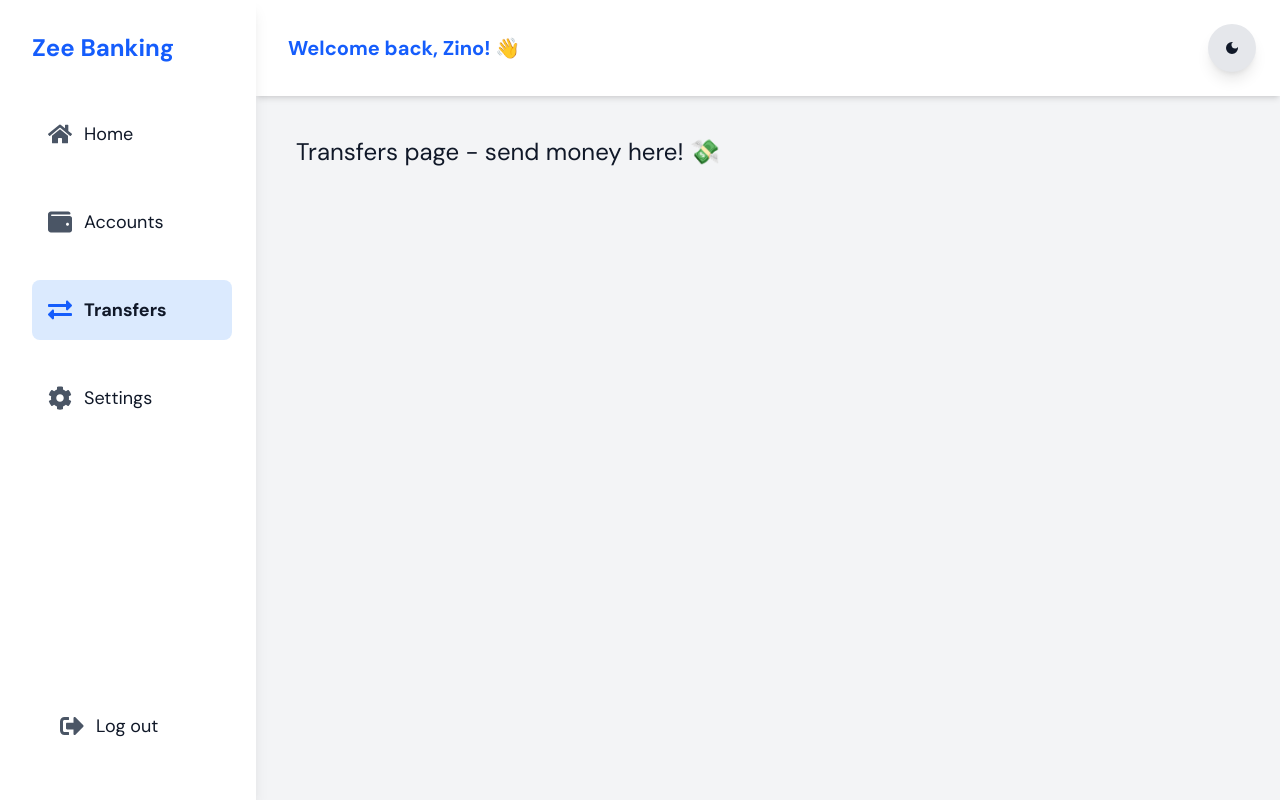
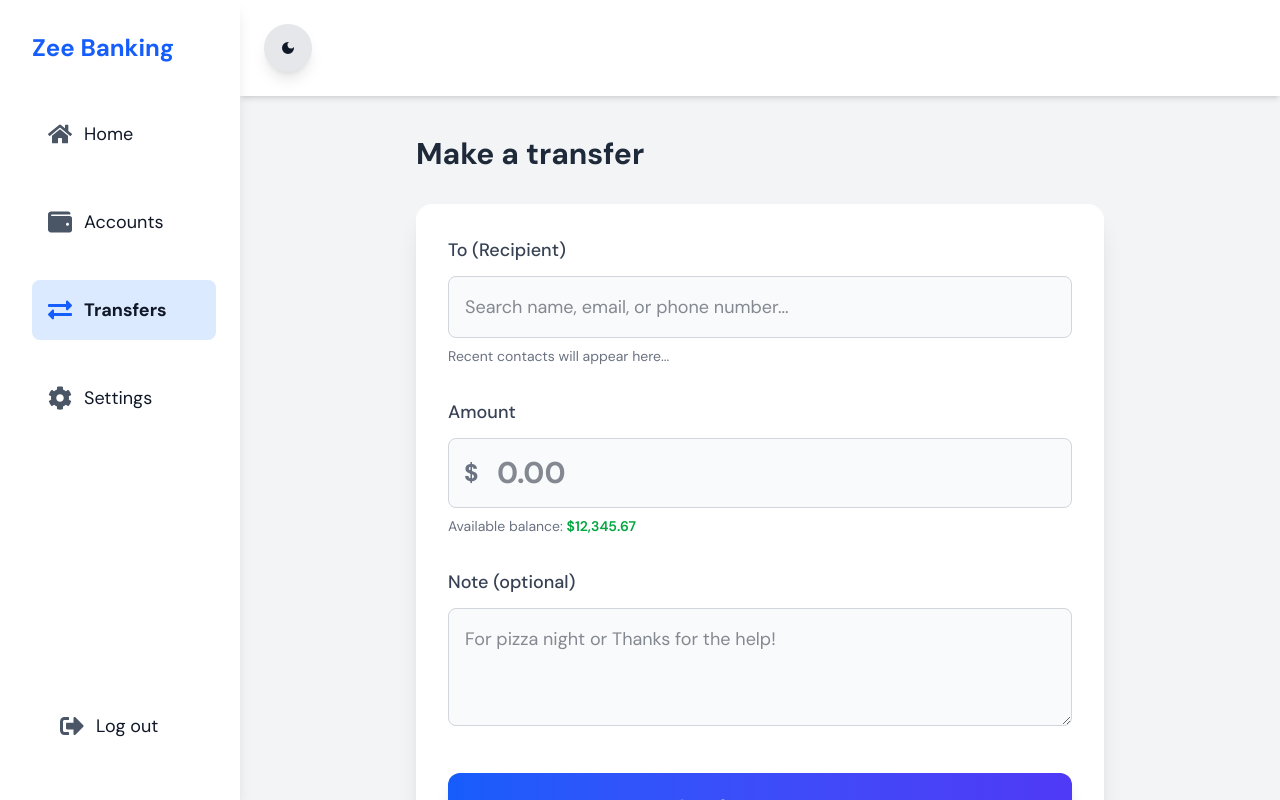
Before and after one commit to zinoefezino/dashboard, a React (Vite) app: page / in a window 1280 px wide. Both pictures are taken after a click on the button "Transfers". Shown: the top 800 px of the page. Built offline with nearby package versions, Linux system fonts and the light colour scheme.

Commit message:
added settingspage trANSFERSPAGE UPDated sidebar, header

```diff
--- a/src/App.jsx
+++ b/src/App.jsx
@@ -2,7 +2,10 @@ import Sidebar from "./components/Sidebar";
 import Header from "./components/Header";
 import DashboardHome from "./components/DashboardHome";
 import AccountsPage from "./components/AccountsPage";
+import TransfersPage from "./components/TransfersPage";
+
 import { useState, useEffect } from "react";
+import SettingsPage from "./components/SettingsPage";
 
 const App = () => {
   const [isDark, setIsDark] = useState(() => {
@@ -35,14 +38,8 @@ const App = () => {
         <main className="flex-1">
           {activePage === "home" && <DashboardHome />}
           {activePage === "accounts" && <AccountsPage />}
-          {activePage === "transfers" && (
-            <p className="p-10 text-2xl">
-              Transfers page - send money here! 💸
-            </p>
-          )}
-          {activePage === "settings" && (
-            <p className="p-10 text-2xl">Settings - make it your own!</p>
-          )}
+          {activePage === "transfers" && <TransfersPage />}
+          {activePage === "settings" && <SettingsPage />}
         </main>
       </div>
     </div>
--- a/src/components/DashboardHome.jsx
+++ b/src/components/DashboardHome.jsx
@@ -1,6 +1,9 @@
 const DashboardHome = () => {
   return (
     <div className="p-8">
+      <h2 className="text-xl font-bold mb-8 text-blue-600 dark:text-blue-400">
+        Welcome back, Zino!
+      </h2>
       <h3 className="text-2xl font-semibold mb-8">Your Overview</h3>
 
       <div className="grid grid-cols-1 md:grid-cols-2 lg:grid-cols-3 gap-8">
--- a/src/components/Header.jsx
+++ b/src/components/Header.jsx
@@ -10,9 +10,7 @@ const Header = ({ isDark, setIsDark, isSidebarOpen, setIsSidebarOpen }) => {
       >
         <FaBars />
       </button>
-      <h2 className="text-xl font-bold p-2 text-center md:text-left text-blue-600 dark:text-blue-400 cursor-pointer">
-        Welcome back, Zino! 👋
-      </h2>
+
       <button
         onClick={() => setIsDark(!isDark)}
         className="p-4 bg-gray-200 dark:bg-gray-700 rounded-full cursor-pointer shadow-lg hover:scale-110 transition"
--- /dev/null
+++ b/src/components/SettingsPage.jsx
@@ -0,0 +1,133 @@
+const SettingsPage = () => {
+  return (
+    <div className="p-6 sm:p-8 lg:p-10 max-w-4xl mx-auto">
+      {/* Big title so you know you're in the control room */}
+      <h3 className="text-3xl font-bold mb-10 text-gray-800 dark:text-gray-100">
+        Settings
+      </h3>
+
+      {/* Section 1: Profile (your info) */}
+      <div className="mb-12">
+        <h4 className="text-2xl font-semibold mb-6 text-gray-700 dark:text-gray-300">
+          Profile
+        </h4>
+        <div className="bg-white dark:bg-gray-800 rounded-2xl shadow-xl p-6 space-y-6">
+          <div className="flex items-center space-x-4">
+            <div className="w-20 h-20 bg-blue-100 dark:bg-blue-900 rounded-full flex items-center justify-center text-4xl">
+              👤
+            </div>
+            <div>
+              <p className="text-xl font-bold">Zino</p>
+              <p className="text-gray-500 dark:text-gray-400">
+                zino@example.com
+              </p>
+            </div>
+          </div>
+          <button className="w-full py-4 bg-blue-600 text-white rounded-xl hover:bg-blue-700 transition">
+            Edit Profile
+          </button>
+        </div>
+      </div>
+
+      {/* Section 2: Appearance (dark mode + more) */}
+      <div className="mb-12">
+        <h4 className="text-2xl font-semibold mb-6 text-gray-700 dark:text-gray-300">
+          Appearance
+        </h4>
+        <div className="bg-white dark:bg-gray-800 rounded-2xl shadow-xl divide-y divide-gray-200 dark:divide-gray-700">
+          <div className="flex justify-between items-center p-6">
+            <div>
+              <p className="text-lg font-medium">Dark Mode</p>
+              <p className="text-sm text-gray-500 dark:text-gray-400">
+                Make the app easier on the eyes at night
+              </p>
+            </div>
+            {/* We already have our toggle in header, but this shows how it could look */}
+            <div className="w-14 h-8 bg-gray-300 dark:bg-gray-600 rounded-full relative cursor-pointer">
+              <div className="absolute w-6 h-6 bg-white rounded-full top-1 left-1 shadow-md transition-all"></div>
+            </div>
+          </div>
+
+          <div className="flex justify-between items-center p-6">
+            <div>
+              <p className="text-lg font-medium">Large Text</p>
+              <p className="text-sm text-gray-500 dark:text-gray-400">
+                Increase text size for better reading
+              </p>
+            </div>
+            <div className="w-14 h-8 bg-blue-600 rounded-full relative">
+              <div className="absolute w-6 h-6 bg-white rounded-full top-1 right-1 shadow-md"></div>
+            </div>
+          </div>
+        </div>
+      </div>
+
+      {/* Section 3: Security (important stuff!) */}
+      <div className="mb-12">
+        <h4 className="text-2xl font-semibold mb-6 text-gray-700 dark:text-gray-300">
+          Security
+        </h4>
+        <div className="bg-white dark:bg-gray-800 rounded-2xl shadow-xl divide-y divide-gray-200 dark:divide-gray-700">
+          <div className="flex justify-between items-center p-6">
+            <div>
+              <p className="text-lg font-medium">Biometric Login</p>
+              <p className="text-sm text-gray-500 dark:text-gray-400">
+                Use fingerprint or face ID
+              </p>
+            </div>
+            <div className="w-14 h-8 bg-green-600 rounded-full relative">
+              <div className="absolute w-6 h-6 bg-white rounded-full top-1 right-1 shadow-md"></div>
+            </div>
+          </div>
+
+          <div className="p-6">
+            <p className="text-lg font-medium">Change Password</p>
+            <button className="mt-3 px-6 py-3 bg-gray-200 dark:bg-gray-700 rounded-xl hover:bg-gray-300 transition">
+              Update Password
+            </button>
+          </div>
+
+          <div className="p-6">
+            <p className="text-lg font-medium text-red-600 dark:text-red-400">
+              Log Out
+            </p>
+            <button className="mt-3 px-6 py-3 bg-red-600 text-white rounded-xl hover:bg-red-700 transition">
+              Log Out
+            </button>
+          </div>
+        </div>
+      </div>
+
+      {/* Section 4: Notifications */}
+      <div className="mb-12">
+        <h4 className="text-2xl font-semibold mb-6 text-gray-700 dark:text-gray-300">
+          Notifications
+        </h4>
+        <div className="bg-white dark:bg-gray-800 rounded-2xl shadow-xl p-6">
+          <p className="text-lg mb-4">Get alerts for:</p>
+          <ul className="space-y-4">
+            <li className="flex justify-between items-center">
+              <span>Transaction Alerts</span>
+              <div className="w-14 h-8 bg-blue-600 rounded-full relative">
+                <div className="absolute w-6 h-6 bg-white rounded-full top-1 right-1 shadow-md"></div>
+              </div>
+            </li>
+            <li className="flex justify-between items-center">
+              <span>Low Balance Warnings</span>
+              <div className="w-14 h-8 bg-gray-300 dark:bg-gray-600 rounded-full relative">
+                <div className="absolute w-6 h-6 bg-white rounded-full top-1 left-1 shadow-md"></div>
+              </div>
+            </li>
+          </ul>
+        </div>
+      </div>
+
+      {/* Little footer note */}
+      <p className="text-center text-sm text-gray-500 dark:text-gray-400 mt-10">
+        App version 1.0.0 • Made by Zino
+      </p>
+    </div>
+  );
+};
+
+export default SettingsPage;
--- a/src/components/Sidebar.jsx
+++ b/src/components/Sidebar.jsx
@@ -24,7 +24,7 @@ const Sidebar = ({
   return (
     <>
       <aside
-        className={`fixed md:static top-0 left-0 w-64 bg-white dark:bg-gray-800 shadow-lg p-6 flex flex-col h-screen justify-between z-50 transform transition-transform duration-300 ${
+        className={`fixed md:static top-0 left-0 w-60 bg-white dark:bg-gray-800 shadow-lg p-6 flex flex-col h-screen justify-between z-50 transform transition-transform duration-300 ${
           isSidebarOpen ? "translate-x-0" : "-translate-x-full"
         } md:translate-x-0`}
       >
--- /dev/null
+++ b/src/components/TransfersPage.jsx
@@ -0,0 +1,94 @@
+const TransfersPage = () => {
+  return (
+    <div className="p-6 sm:p-8 lg:p-10 max-w-3xl mx-auto">
+      {/* Big happy title */}
+      <h3 className="text-3xl font-bold mb-8 text-gray-800 dark:text-gray-100">
+        Make a transfer
+      </h3>
+
+      {/* The main transfer form – like filling out a magic money note */}
+      <div className="bg-white dark:bg-gray-800 rounded-2xl shadow-xl p-8">
+        {/* Step 1: Who are you sending to? */}
+        <div className="mb-8">
+          <label className="block text-lg font-medium mb-3 text-gray-700 dark:text-gray-300">
+            To (Recipient)
+          </label>
+          <input
+            type="text"
+            placeholder="Search name, email, or phone number..."
+            className="w-full p-4 border border-gray-300 dark:border-gray-600 rounded-lg bg-gray-50 dark:bg-gray-700 text-lg focus:outline-none focus:ring-2 focus:ring-blue-500"
+          />
+          {/* Little hint */}
+          <p className="text-sm text-gray-500 dark:text-gray-400 mt-2">
+            Recent contacts will appear here...
+          </p>
+        </div>
+
+        {/* Step 2: How much? */}
+        <div className="mb-8">
+          <label className="block text-lg font-medium mb-3 text-gray-700 dark:text-gray-300">
+            Amount
+          </label>
+          <div className="relative">
+            <span className="absolute left-4 top-1/2 transform -translate-y-1/2 text-2xl font-bold text-gray-500">
+              $
+            </span>
+            <input
+              type="number"
+              placeholder="0.00"
+              className="w-full pl-12 p-4 border border-gray-300 dark:border-gray-600 rounded-lg bg-gray-50 dark:bg-gray-700 text-3xl font-bold focus:outline-none focus:ring-2 focus:ring-blue-500"
+            />
+          </div>
+          {/* Fun extra info */}
+          <p className="text-sm text-gray-500 dark:text-gray-400 mt-2">
+            Available balance:{" "}
+            <span className="font-semibold text-green-600 dark:text-green-400">
+              $12,345.67
+            </span>
+          </p>
+        </div>
+
+        {/* Step 3: Add a note (optional but cute) */}
+        <div className="mb-10">
+          <label className="block text-lg font-medium mb-3 text-gray-700 dark:text-gray-300">
+            Note (optional)
+          </label>
+          <textarea
+            placeholder="For pizza night or Thanks for the help! "
+            rows="3"
+            className="w-full p-4 border border-gray-300 dark:border-gray-600 rounded-lg bg-gray-50 dark:bg-gray-700 text-lg focus:outline-none focus:ring-2 focus:ring-blue-500"
+          />
+        </div>
+
+        {/* Big Send Button – the magic one! */}
+        <button className="w-full py-5 bg-linear-to-r from-blue-600 to-indigo-600 text-white text-xl font-bold rounded-xl cursor-pointer hover:from-blue-700 hover:to-indigo-700 transition shadow-lg hover:shadow-2xl transform hover:scale-[1.02]">
+          Send Money Now
+        </button>
+
+        {/* Safety note – banks love these! */}
+        <p className="text-center text-sm text-gray-500 dark:text-gray-400 mt-6">
+          Double-check details before sending. Your money is safe with us!
+        </p>
+      </div>
+
+      {/* Extra fun section – recent transfers */}
+      <div className="mt-12">
+        <h4 className="text-2xl font-semibold mb-6">Recent Transfers</h4>
+        <div className="space-y-4">
+          <div className="flex justify-between items-center p-4 bg-gray-50 dark:bg-gray-700 rounded-lg">
+            <div>
+              <p className="font-medium">Blessing Efezino Akpoghelie</p>
+              <p className="text-sm text-gray-500 dark:text-gray-400">
+                Yesterday • Pizza fund
+              </p>
+            </div>
+            <p className="text-red-600 dark:text-red-400 font-bold">-$45.00</p>
+          </div>
+          {/* Add 2-3 more fake ones if you want! */}
+        </div>
+      </div>
+    </div>
+  );
+};
+
+export default TransfersPage;
```
